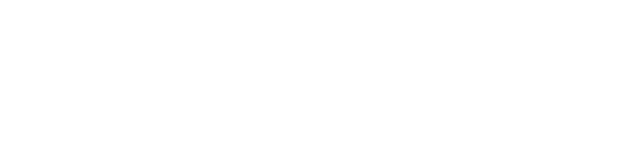
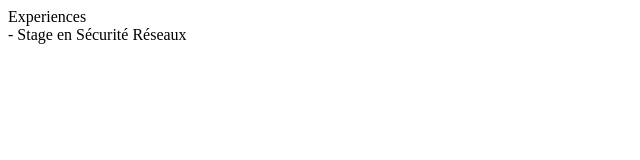
Before and after one commit to MaurelHOUNDJI/git-mon-cv, a plain HTML site: page index.html in a window 1280 px wide. Shown: the whole page, without its empty margins (0-640 px from the left). Drawn offline with Linux system fonts and the light colour scheme.

Commit message:
mise en place de la section experiences

```diff
--- a/index.html
+++ b/index.html
@@ -9,11 +9,12 @@
 </head>
 <body>
     <header>
+        Experiences
 
     </header>
 
     <main>
-
+- Stage en Sécurité Réseaux
     </main>
 
     <footer>
```
